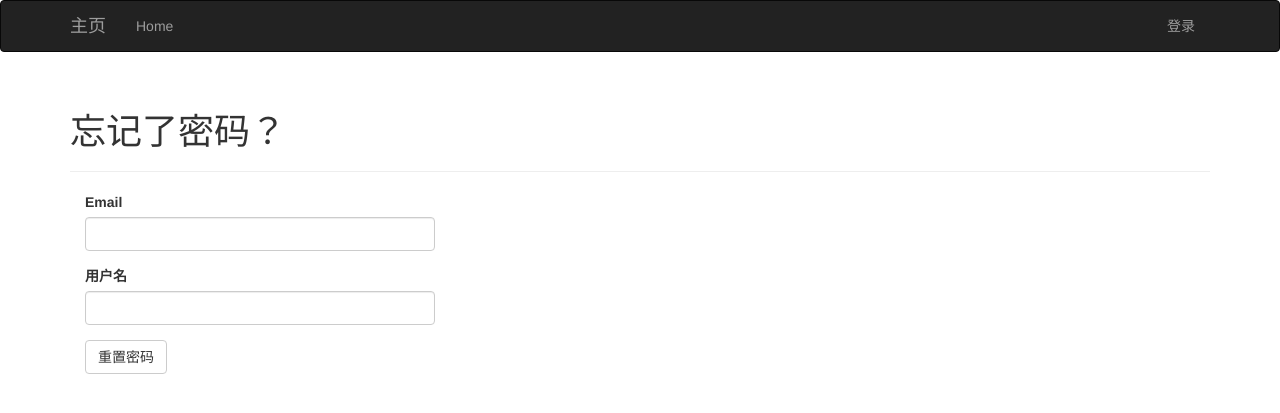
After one commit to junlish/pyweb, a Flask app: page /auth/reset_password_request in a window 1280 px wide. The commit adds this page. Shown: the top 413 px of the page. Run offline with Flask 2, Linux system fonts and the light colour scheme; some libraries are stand-ins or nearby versions.

Commit message:
8.7 - change password + reset password

```diff
--- a/app/auth/forms.py
+++ b/app/auth/forms.py
@@ -26,3 +26,23 @@ class RegistrationForm(FlaskForm):
     def validate_username(self, field):
         if User.query.filter_by(username=field.data).first():
             raise ValueError('用户名已注册')
+
+
+class ChangePasswordForm(FlaskForm):
+    current_password = PasswordField('当前密码', validators=[DataRequired()])
+    password = PasswordField('密码', validators=[DataRequired(), EqualTo('password2', message='两次输入密码必须一致')])
+    password2 = PasswordField('确认密码', validators=[DataRequired()])
+    submit = SubmitField('修改密码')
+
+
+class PasswordResetRequestForm(FlaskForm):
+    email = StringField('Email', validators=[DataRequired(), Length(1, 64), Email()])
+    username = StringField('用户名', validators=[DataRequired(), Length(1, 64), \
+                                              Regexp('^[A-Za-z][A-Za-z0-9_.]*$', 0,
+                                                     'Usernames must have only letters, numbers, dots or underscores')])
+    submit = SubmitField('重置密码')
+
+class PasswordResetForm(FlaskForm):
+    password = PasswordField('密码', validators=[DataRequired(), EqualTo('password2', message='两次输入密码必须一致')])
+    password2 = PasswordField('确认密码', validators=[DataRequired()])
+    submit = SubmitField('重置密码')
--- a/app/auth/views.py
+++ b/app/auth/views.py
@@ -2,7 +2,7 @@ from flask import render_template, redirect, url_for, request,flash
 from flask_login import login_user, logout_user, login_required, current_user
 
 from . import auth
-from .forms import LoginForm, RegistrationForm
+from .forms import LoginForm, RegistrationForm, ChangePasswordForm, PasswordResetRequestForm, PasswordResetForm
 from app.models import User
 from app import db
 from app.email_util import send_email
@@ -73,3 +73,58 @@ def unconfirmed():
     if current_user.is_anonymous or current_user.confirmed:
         return redirect(url_for("main.index"))
     return render_template('auth/unconfirmed.html')
+
+
+@auth.route('/change_password', methods=['GET','POST'])
+@login_required
+def change_password():
+    form = ChangePasswordForm()
+    if form.validate_on_submit():
+        if current_user.verify_password(form.current_password.data):
+            current_user.password = form.password.data
+            db.session.add(current_user)
+            flash('密码已修改')
+            return redirect(url_for('main.index'))
+        else:
+            flash('当前密码错误')
+            return render_template('auth/change_password.html', form=form)
+    return  render_template('auth/change_password.html', form=form)
+
+@auth.route('/reset_password_request', methods=['GET','POST'])
+def reset_password_request():
+    if not current_user.is_anonymous:
+        return redirect(url_for('main.index'))
+
+    form = PasswordResetRequestForm()
+    if form.validate_on_submit():
+        # check user/email exists
+        user = User.query.filter_by(username = form.username.data, email= form.email.data).first()
+        if user is None:
+            flash('用户名或email地址错误')
+            return render_template('auth/reset_password_request.html', form=form)
+        else:
+            # send reset email
+            token = user.generate_reset_token()
+            send_email(user.email, '密码重置', 'auth/email/reset', user=user, token=token)
+            flash(' 账户密码重置邮件已发送至{}。'.format(user.email))
+            return redirect(url_for('auth.login'))
+    return render_template('auth/reset_password_request.html', form=form)
+
+
+@auth.route('/confirm_reset_password/<token>', methods=['GET', 'POST'])
+def password_reset(token):
+    if not current_user.is_anonymous:
+        return redirect(url_for('main.index'))
+
+    form = PasswordResetForm()
+    if form.validate_on_submit():
+        op_status, ret_obj = User.reset_password(token, form.password.data)
+        if op_status:
+            db.session.add(ret_obj)
+            db.session.commit()
+            flash('密码已重置.')
+            return redirect(url_for('auth.login'))
+        else:
+            flash(ret_obj)
+            return render_template('auth/reset_password.html', form=form)
+    return render_template('auth/reset_password.html', form=form)
--- a/app/templates/auth/login.html
+++ b/app/templates/auth/login.html
@@ -13,4 +13,5 @@
     <p>
         新用户？ <a href="{{ url_for('auth.register') }}">点此注册</a>
     </p>
+    <p> 忘记密码？ <a href="{{  url_for('auth.reset_password_request') }}">点此重置</a></p>
 {% endblock %}
--- /dev/null
+++ b/app/templates/auth/reset_password_request.html
@@ -0,0 +1,14 @@
+{%  extends "base.html" %}
+{%  import "bootstrap/wtf.html" as wtf %}
+
+{%  block title %} Flasky - 密码重置{% endblock %}
+
+{% block page_content %}
+    <div class="page-header">
+        <h1>忘记了密码？</h1>
+
+    </div>
+    <div class="col-md-4">
+        {{ wtf.quick_form(form)  }}
+    </div>
+{% endblock %}
--- a/app/templates/base.html
+++ b/app/templates/base.html
@@ -27,9 +27,11 @@
             <ul class="nav navbar-nav navbar-right">
                 {% if current_user.is_authenticated %}
                 <li><a href="{{ url_for('auth.logout') }}">登出</a></li>
+                    <li><a href="{{ url_for('auth.change_password') }}">修改密码</a></li>
                 {% else %}
                 <li><a href="{{ url_for('auth.login') }}">登录</a></li>
                 {% endif %}
+
             </ul>
 
         </div>
--- a/app/templates/index.html
+++ b/app/templates/index.html
@@ -5,7 +5,7 @@
 
 {% block page_content %}
     <div class="page-header">
-        <h1>Hello, {% if name %}{{ name }} {% else %} 访客{% endif %} </h1>
+        <h1>Hello, {% if current_user.is_authenticated %}{{ current_user.username }} {% else %} 访客{% endif %} </h1>
         {% if not known %}
             <p>欢迎访问</p>
          {% else %}
```
Also changed, not shown: app/models.py (+22 -1 lines), app/templates/auth/change_password.html (added, +14 -0 lines), app/templates/auth/email/reset.txt (added, +10 -0 lines), app/templates/auth/reset_password.html (added, +14 -0 lines), data-dev.sqlite, 1 other file.
